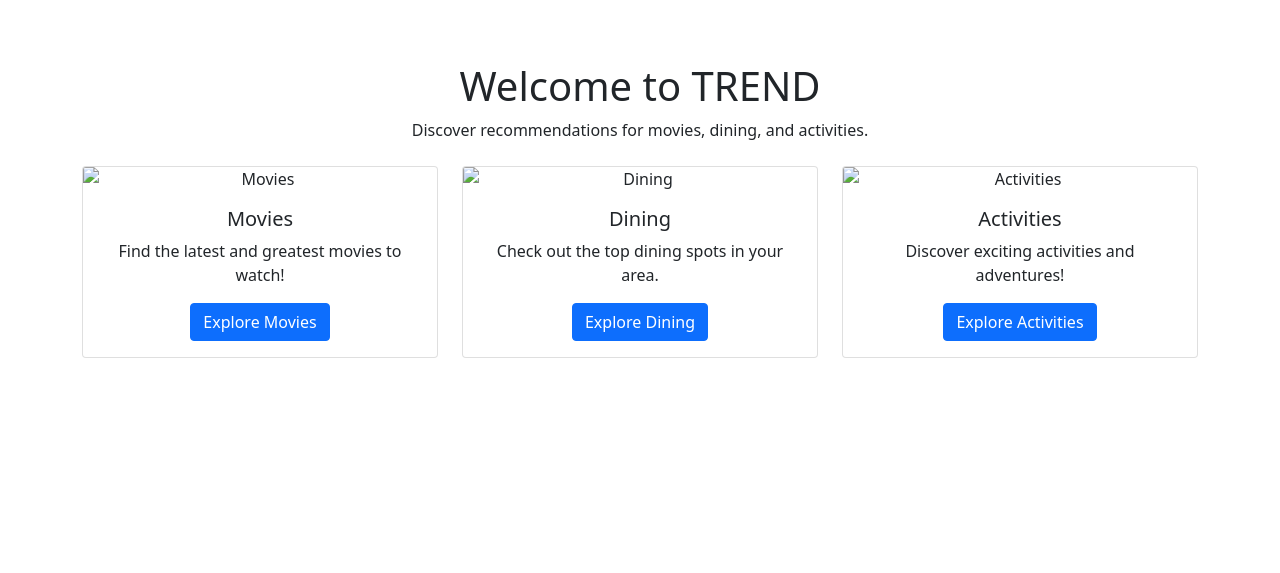
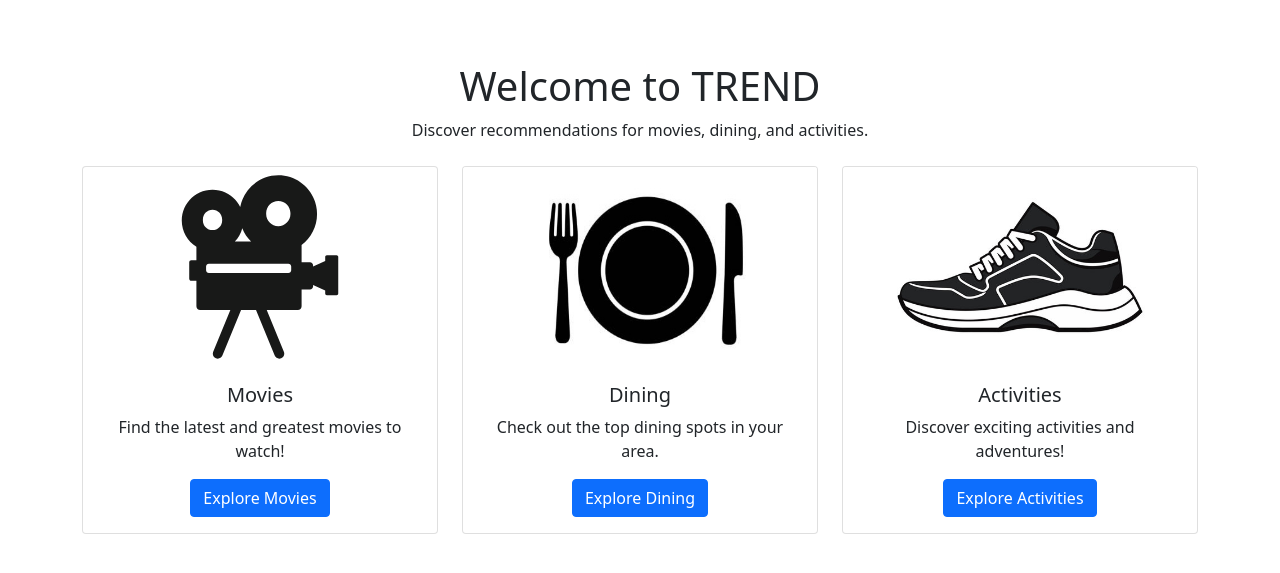
Before and after one commit to GavinHendrix/TREND, a Flask app: page / in a window 1280 px wide. Shown: the part 56-629 px from the top of the page. Run offline with Flask 3, Linux system fonts and the light colour scheme; parts of the project's set-up code (start-up, migrations or seed data) failed here and were passed over; some libraries are stand-ins or nearby versions.

Commit message:
updated front page

```diff
--- a/app/templates/home.html
+++ b/app/templates/home.html
@@ -8,7 +8,7 @@
     <div class="row mt-4">
         <div class="col-md-4">
             <div class="card">
-                <img src="https://via.placeholder.com/300x200" class="card-img-top" alt="Movies">
+                <img src="../static/media/film.svg" width="300" height="200" class="card-img-top" alt="Movies">
                 <div class="card-body">
                     <h5 class="card-title">Movies</h5>
                     <p class="card-text">Find the latest and greatest movies to watch!</p>
@@ -18,7 +18,7 @@
         </div>
         <div class="col-md-4">
             <div class="card">
-                <img src="https://via.placeholder.com/300x200" class="card-img-top" alt="Dining">
+                <img src="../static/media/plate.jpg" width="300" height="200" class="card-img-top" alt="Dining">
                 <div class="card-body">
                     <h5 class="card-title">Dining</h5>
                     <p class="card-text">Check out the top dining spots in your area.</p>
@@ -28,7 +28,7 @@
         </div>
         <div class="col-md-4">
             <div class="card">
-                <img src="https://via.placeholder.com/300x200" class="card-img-top" alt="Activities">
+                <img src="../static/media/shoe.jpg" width="300" height="200" class="card-img-top" alt="Activities">
                 <div class="card-body">
                     <h5 class="card-title">Activities</h5>
                     <p class="card-text">Discover exciting activities and adventures!</p>
```
Also changed, not shown: app/static/media/film.svg (added), app/static/media/food.jpg (added), app/static/media/plate.jpg (added), app/static/media/shoe.jpg (added).
